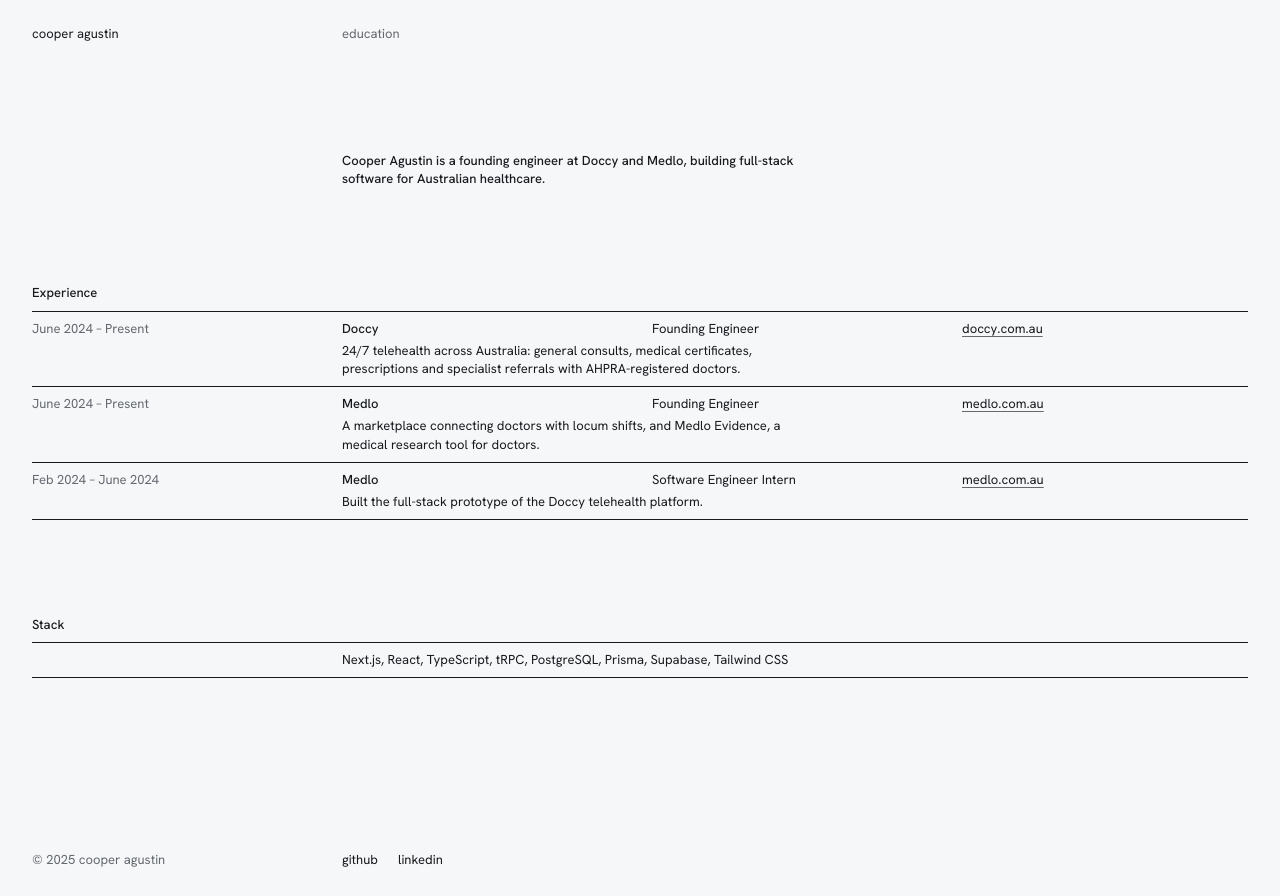
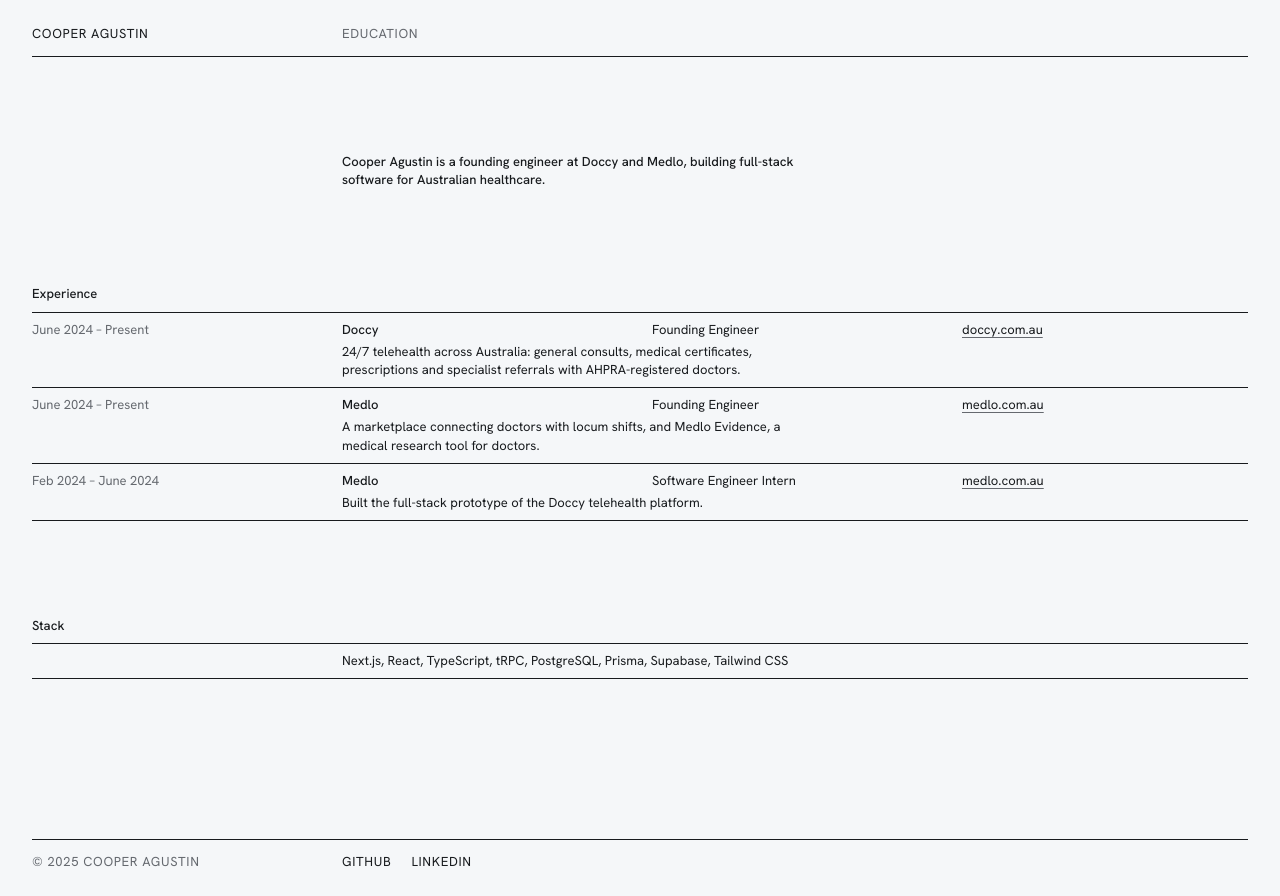
Before and after one commit to Spudgee/portfolio, a Next.js app: page / in a window 1280 px wide. Built offline with nearby package versions, Linux system fonts and the light colour scheme.

Commit message:
Set the header and footer in all caps between rules; never lowercase

```diff
--- a/components/site-footer.tsx
+++ b/components/site-footer.tsx
@@ -4,14 +4,14 @@ import { PERSON } from "@/content/person";
 /** Read once at module load, keeping render pure. Pages prerender, so it rolls over on the next deploy. */
 const COPYRIGHT_YEAR = new Date().getFullYear();
 
-/** Copyright and the social links, on one line. Lowercase by CSS; the source keeps proper names. */
+/** Copyright and the social links under a rule. All caps by CSS; the source keeps proper names. */
 export function SiteFooter() {
 	return (
-		<footer className="mt-24 grid grid-cols-4 gap-x-4 pb-1 lowercase sm:mt-40 sm:grid-cols-12 sm:gap-x-6 sm:pb-3">
-			<p className="col-span-2 flex min-h-11 items-center whitespace-nowrap text-muted sm:col-span-3">
+		<footer className="mt-24 grid grid-cols-4 gap-x-4 border-t border-ink pb-1 tracking-wider uppercase sm:mt-40 sm:grid-cols-12 sm:gap-x-6 sm:pb-3">
+			<p className="col-span-full pt-3 whitespace-nowrap text-muted sm:col-span-3 sm:flex sm:min-h-11 sm:items-center sm:pt-0">
 				© {COPYRIGHT_YEAR} {PERSON.name}
 			</p>
-			<ul className="col-span-2 flex justify-end gap-x-5 sm:col-span-9 sm:justify-start">
+			<ul className="col-span-full flex gap-x-5 sm:col-span-9">
 				{PERSON.socialLinks.map((link) => (
 					<li key={link.href}>
 						<HoverUnderlineLink href={link.href}>
--- a/components/site-header.tsx
+++ b/components/site-header.tsx
@@ -8,13 +8,13 @@ import { PATHS } from "@/content/site";
 /**
  * The name, linking home, and the education page. The page you are on is ink and the
  * other is muted; reading the route is why this is a client component.
- * Lowercase by CSS; the source keeps proper names.
+ * All caps by CSS; the source keeps proper names.
  */
 export function SiteHeader() {
 	const pathname = usePathname();
 
 	return (
-		<header className="grid grid-cols-4 gap-x-4 pt-1 text-muted lowercase sm:grid-cols-12 sm:gap-x-6 sm:pt-3">
+		<header className="grid grid-cols-4 gap-x-4 border-b border-ink pt-1 tracking-wider text-muted uppercase sm:grid-cols-12 sm:gap-x-6 sm:pt-3">
 			<div className="col-span-2 sm:col-span-3">
 				<HoverUnderlineLink
 					href={PATHS.home}
```
